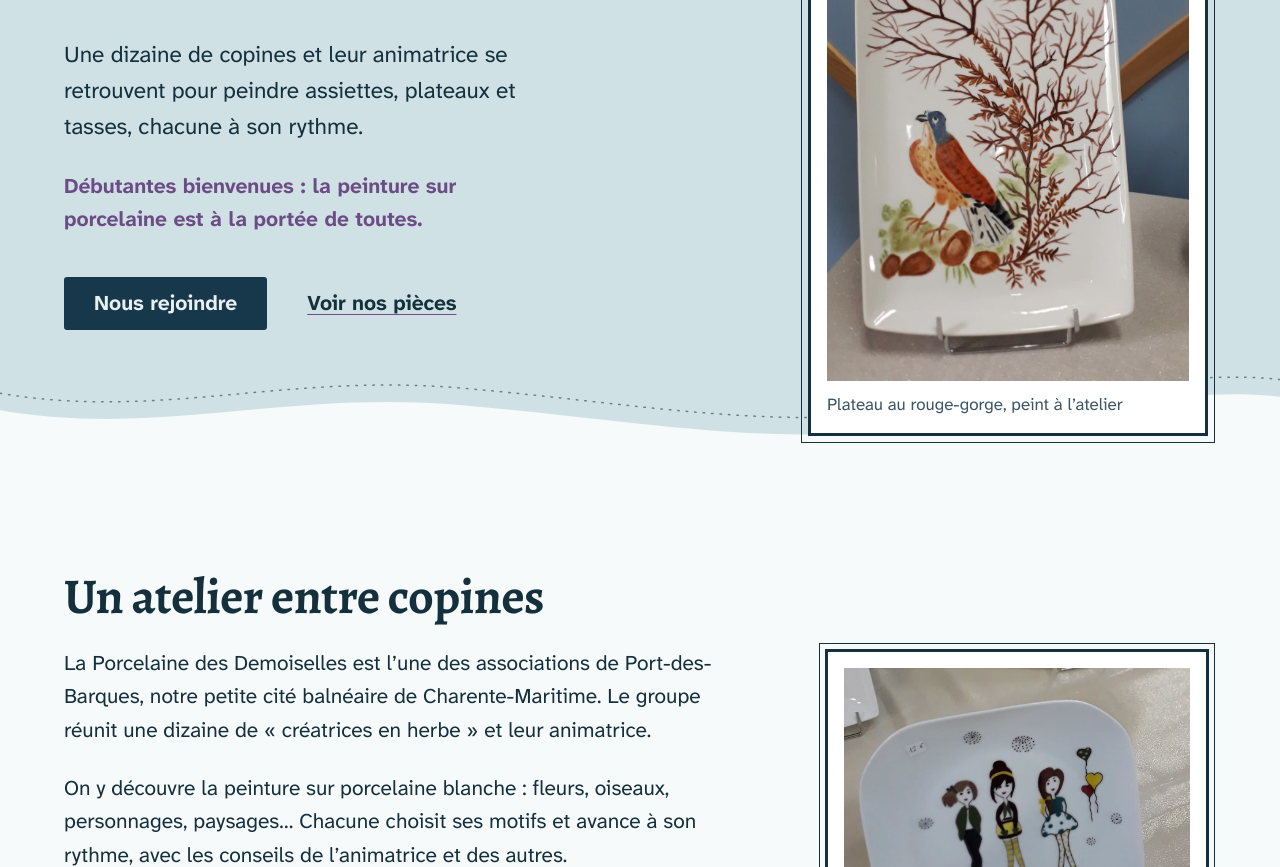
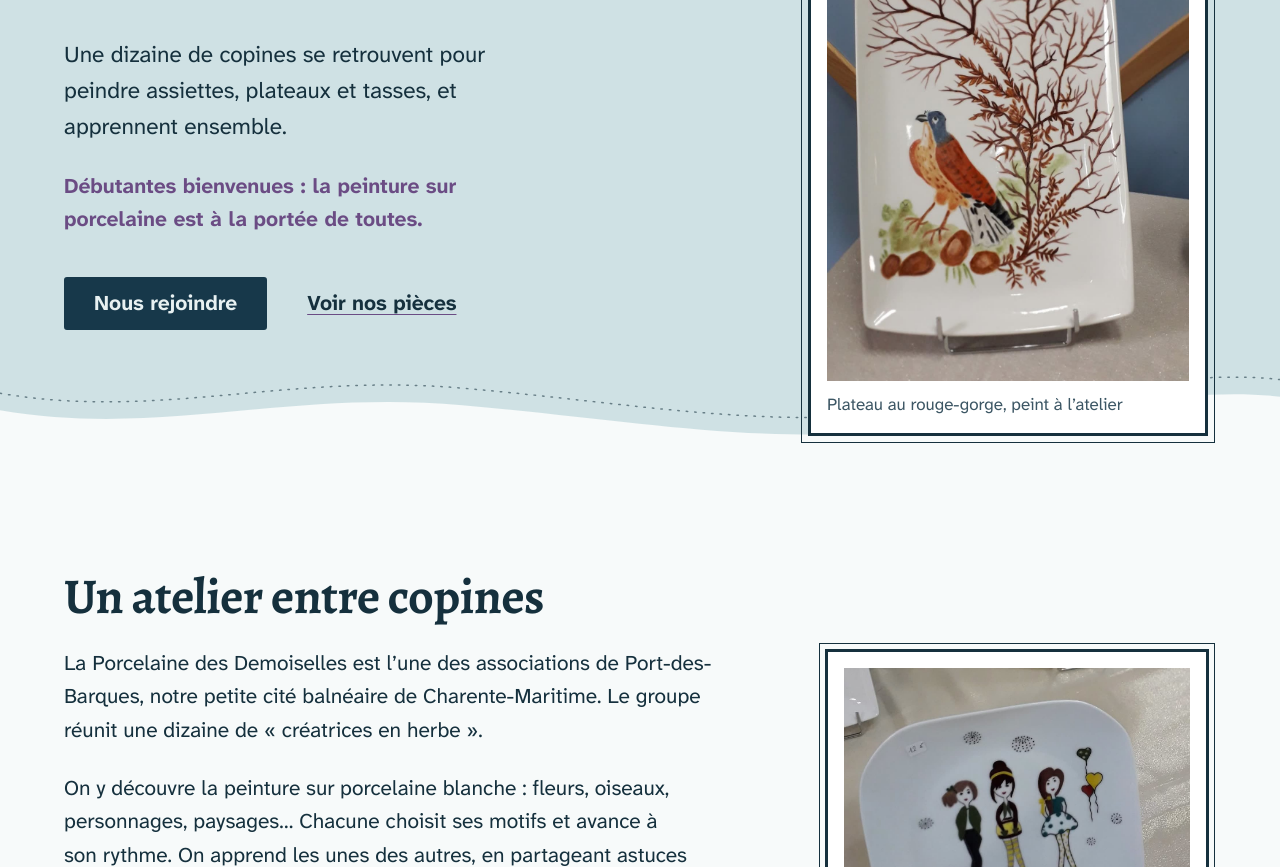
Before and after one commit to Ivar-lordbrock/porcelaine-des-demoiselles, a plain HTML site: page index.html in a window 1280 px wide. Shown: the part 325-1192 px from the top of the page. Drawn offline with Linux system fonts and the light colour scheme.

Commit message:
Retire les mentions de l'animatrice : les membres apprennent ensemble
Co-Authored-By: Claude Opus 5.5 <noreply@anthropic.com>

```diff
--- a/index.html
+++ b/index.html
@@ -4,7 +4,7 @@
   <meta charset="utf-8">
   <meta name="viewport" content="width=device-width, initial-scale=1">
   <title>Porcelaine des Demoiselles · Atelier de peinture sur porcelaine à Port-des-Barques</title>
-  <meta name="description" content="Atelier associatif de peinture sur porcelaine à Port-des-Barques (Charente-Maritime). Une dizaine de copines et leur animatrice. Débutantes bienvenues : rejoignez-nous !">
+  <meta name="description" content="Atelier associatif de peinture sur porcelaine à Port-des-Barques (Charente-Maritime). Une dizaine de copines qui apprennent ensemble. Débutantes bienvenues : rejoignez-nous !">
   <meta name="theme-color" content="#cfe1e4">
 
   <!-- Polices hébergées sur le site (aucun appel extérieur) -->
@@ -53,7 +53,7 @@
         <div class="accueil__texte">
           <h1 id="titre-accueil">Porcelaine des Demoiselles</h1>
           <p class="accueil__soustitre">Atelier de peinture sur porcelaine à Port-des-Barques</p>
-          <p class="accueil__intro">Une dizaine de copines et leur animatrice se retrouvent pour peindre assiettes, plateaux et tasses, chacune à son rythme.</p>
+          <p class="accueil__intro">Une dizaine de copines se retrouvent pour peindre assiettes, plateaux et tasses, et apprennent ensemble.</p>
           <p class="accueil__mention">Débutantes bienvenues&nbsp;: la peinture sur porcelaine est à la portée de toutes.</p>
           <div class="actions">
             <a class="bouton" href="#rejoindre">Nous rejoindre</a>
@@ -80,8 +80,8 @@
       <div class="conteneur atelier__grille">
         <div class="atelier__texte">
           <h2 id="titre-atelier">Un atelier entre copines</h2>
-          <p>La Porcelaine des Demoiselles est l’une des associations de Port-des-Barques, notre petite cité balnéaire de Charente-Maritime. Le groupe réunit une dizaine de «&nbsp;créatrices en herbe&nbsp;» et leur animatrice.</p>
-          <p>On y découvre la peinture sur porcelaine blanche&nbsp;: fleurs, oiseaux, personnages, paysages… Chacune choisit ses motifs et avance à son rythme, avec les conseils de l’animatrice et des autres.</p>
+          <p>La Porcelaine des Demoiselles est l’une des associations de Port-des-Barques, notre petite cité balnéaire de Charente-Maritime. Le groupe réunit une dizaine de «&nbsp;créatrices en herbe&nbsp;».</p>
+          <p>On y découvre la peinture sur porcelaine blanche&nbsp;: fleurs, oiseaux, personnages, paysages… Chacune choisit ses motifs et avance à son rythme. On apprend les unes des autres, en partageant astuces et conseils.</p>
           <p>Tout au long de l’année, nous montrons nos pièces lors d’expositions-ventes. Ce sont aussi de beaux moments de partage, entre nous et avec les visiteurs.</p>
 
           <h3>Ce que nous peignons</h3>
@@ -120,7 +120,7 @@
           </li>
           <li class="etape">
             <h3>Lancez-vous</h3>
-            <p>Choisissez votre premier motif&nbsp;: l’animatrice vous guide pour vos premiers coups de pinceau.</p>
+            <p>Choisissez votre premier motif&nbsp;: nous vous montrons les premiers gestes et partageons nos astuces.</p>
           </li>
         </ol>
 
```
Also changed, not shown: 2 other files.
